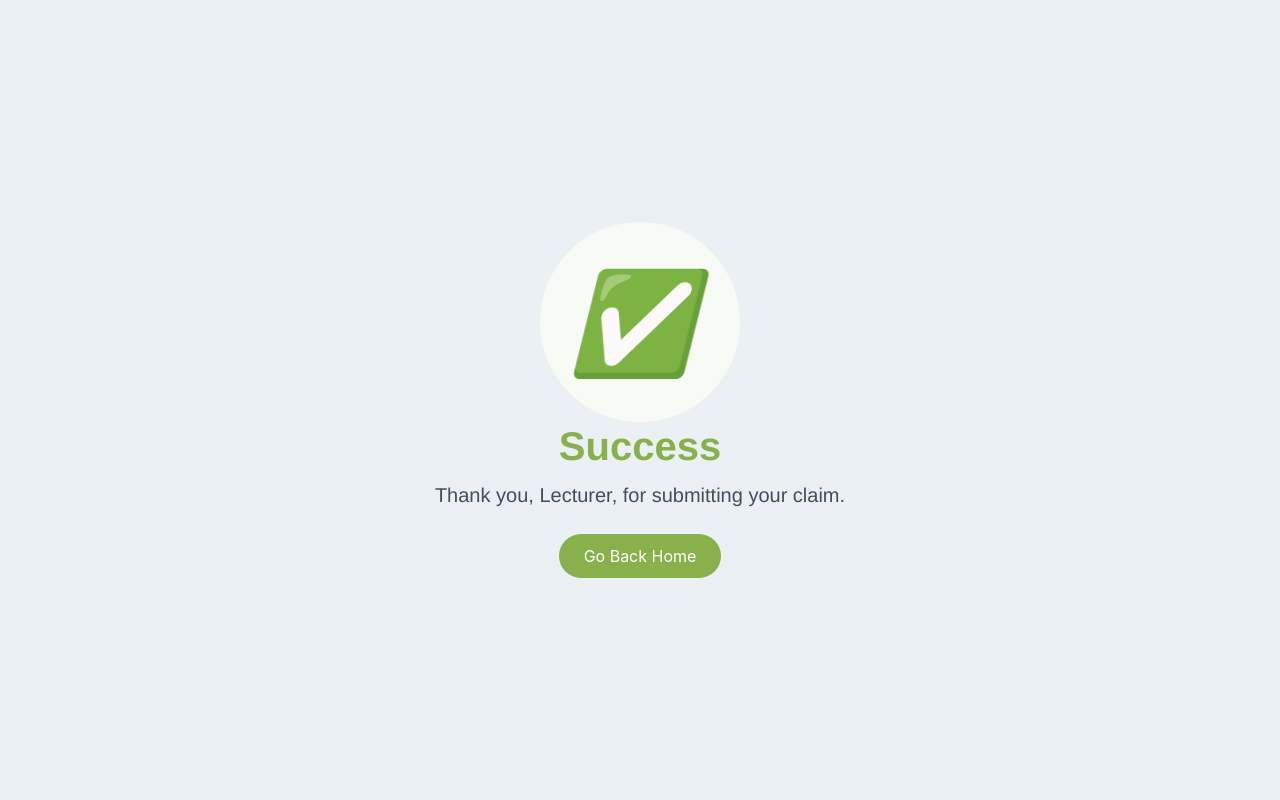
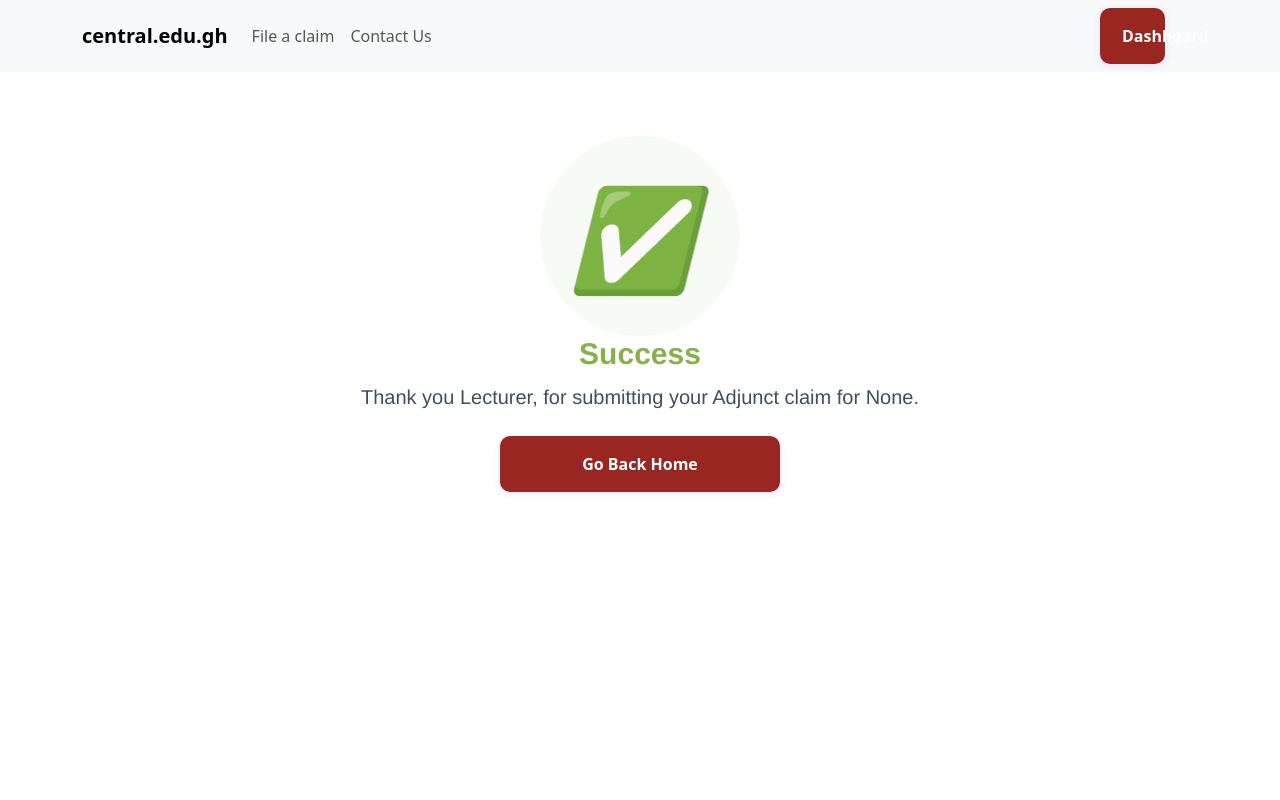
Before and after one commit to SoftLife0/Adjoint-Claim, a Django app: page /success in a window 1280 px wide. Run offline with Django 4.2, Linux system fonts and the light colour scheme; some libraries are stand-ins or nearby versions.

Commit message:
claim form django backend working perfectly .... jjumping on admin approval for each claim

```diff
--- a/adjoint/settings.py
+++ b/adjoint/settings.py
@@ -27,7 +27,7 @@
 # SECURITY WARNING: don't run with debug turned on in production!
 DEBUG = True
 
-ALLOWED_HOSTS = []
+ALLOWED_HOSTS = ['127.0.0.1', 'localhost', '172.20.10.2']
 
 
 # Application definition
--- a/core/templates/success.html
+++ b/core/templates/success.html
@@ -1,32 +1,25 @@
-<!doctype html>
-<html lang="en">
-  <head>
-    <title>Title</title>
-    <!-- Required meta tags -->
-    <meta charset="utf-8">
-    <meta name="viewport" content="width=device-width, initial-scale=1, shrink-to-fit=no">
-
-    <!-- Bootstrap CSS -->
-    <link rel="stylesheet" href="https://stackpath.bootstrapcdn.com/bootstrap/4.3.1/css/bootstrap.min.css" integrity="sha384-ggOyR0iXCbMQv3Xipma34MD+dH/1fQ784/j6cY/iJTQUOhcWr7x9JvoRxT2MZw1T" crossorigin="anonymous">
-  </head>
-  <body>
+{% extends "user.html" %}
+{% load static %}
+{% block body %}
 
     <style>
         body {
-          height: 100vh;
-          display: flex;
-          justify-content: center;
-          align-items: center;
-          text-align: center;
-          background: #EBF0F5;
-          margin: 0;
+            text-align: center;
+            background: #fff;
+        }
+
+        .card-body {
+            background: white;
+            padding: 8vh 20px;
+            display: inline-block;
+            margin: 0 auto;
         }
 
         h1 {
             color: #88B04B;
             font-family: "Nunito Sans", "Helvetica Neue", sans-serif;
             font-weight: 900;
-            font-size: 40px;
+            font-size: 30px;
             margin-bottom: 10px;
         }
 
@@ -45,24 +38,23 @@
         }
 
         .pill-button {
-            padding: 10px 25px;
-            background-color: #88B04B;
+            background-color: #992621;
+            border: none;
             color: white;
-            border: none;
-            border-radius: 50px;
-            font-size: 16px;
-            cursor: pointer;
-        }
-
-        .pill-button:hover {
-            background-color: #6a8e3f;
+            border-radius:10px ;
+            padding: 16px 22px;
+            box-shadow: 0 2px 8px 0 rgba(48, 44, 255, 0.1);
+            text-align: center;
+            font-weight: bold;
+            transition: width 2s;
+            width: 50%;
         }
 
     </style>
 
-    <div class="text-center">
+    <div class="card-body">
         <div style="border-radius:200px; height:200px; width:200px; background: #F8FAF5; margin:0 auto;">
-          <i class="checkmark">✅</i>
+            <i class="checkmark">✅</i>
         </div>
         <h1>Success</h1>
         <p>{{ message }}</p>
@@ -72,6 +64,4 @@
         </a>
     </div>
 
-    <script src="https://cdn.jsdelivr.net/npm/bootstrap@5.3.0/dist/js/bootstrap.bundle.min.js"></script>
-  </body>
-</html>
+{% endblock %}
--- /dev/null
+++ b/core/templates/user.html
@@ -0,0 +1,66 @@
+<!doctype html>
+<html lang="en">
+  <head>
+    <title>Staff Adjunct Claim</title>
+    <!-- Required meta tags -->
+    <meta charset="utf-8">
+    <meta name="viewport" content="width=device-width, initial-scale=1, shrink-to-fit=no">
+
+    <!-- Bootstrap CSS -->
+    <link href="https://cdn.jsdelivr.net/npm/bootstrap@5.3.0/dist/css/bootstrap.min.css" rel="stylesheet">
+  </head>
+  <body>
+
+    <style>
+        a {
+            text-decoration: none;
+        }
+        .pill-button {
+            background-color: #992621;
+            border: none;
+            color: white;
+            border-radius:10px ;
+            padding: 16px 22px;
+            box-shadow: 0 2px 8px 0 rgba(48, 44, 255, 0.1);
+            text-align: center;
+            font-weight: bold;
+            transition: width 2s;
+            width: 100%;
+        }
+    </style>
+    <header style="position: sticky; top: 0; z-index: 100;">
+        <nav class="navbar navbar-expand-lg navbar-light bg-light">
+          <div class="container">
+            <a class="navbar-brand fw-bold" href="#">central.edu.gh</a> <!-- 'fw-bold' for bold text in Bootstrap 5 -->
+            <button class="navbar-toggler" type="button" data-bs-toggle="collapse" data-bs-target="#navbarContent" aria-controls="navbarContent"
+                aria-expanded="false" aria-label="Toggle navigation">
+                <span class="navbar-toggler-icon"></span>
+            </button>
+            <div class="collapse navbar-collapse" id="navbarContent">
+              <ul class="navbar-nav me-auto">
+                <li class="nav-item">
+                  <a class="nav-link" href="#">File a claim</a>
+                </li>
+                <li class="nav-item">
+                  <a class="nav-link" href="#">Contact Us</a>
+                </li>
+              </ul>
+              <div>
+                <a href="{% url 'index' %}">
+                    <button class="pill-button">Dashboard</button>
+                </a>
+              </div>
+            </div>
+          </div>
+        </nav>
+    </header>
+
+    <main>
+        {% block body %}
+
+        {% endblock %}
+    </main>
+
+    <script src="https://cdn.jsdelivr.net/npm/bootstrap@5.3.0/dist/js/bootstrap.bundle.min.js"></script>
+  </body>
+</html>
--- a/core/views.py
+++ b/core/views.py
@@ -17,7 +17,8 @@
 
 def success(request):
     lecturer_name = request.session.get('lecturer_name', 'Lecturer')
-    message = f"Thank you, {lecturer_name}, for submitting your claim."
+    course = request.session.get('course', 'None')
+    message = f"Thank you {lecturer_name}, for submitting your Adjunct claim for {course}."
     return render(request, 'success.html', {'message': message})
 
 def claim(request):
@@ -52,10 +53,10 @@
                 )
 
             request.session['lecturer_name'] = claim.lecturer_name
+            request.session['course'] = claim.course
             return redirect('success')
 
     else:
-        # If GET request, render the empty form
         claim_form = ClaimForm()
 
     return render(request, 'claim.html', {
```
Also changed, not shown: core/templates/claim.html (+5 -13 lines), core/templates/home.html (+6 -62 lines).
